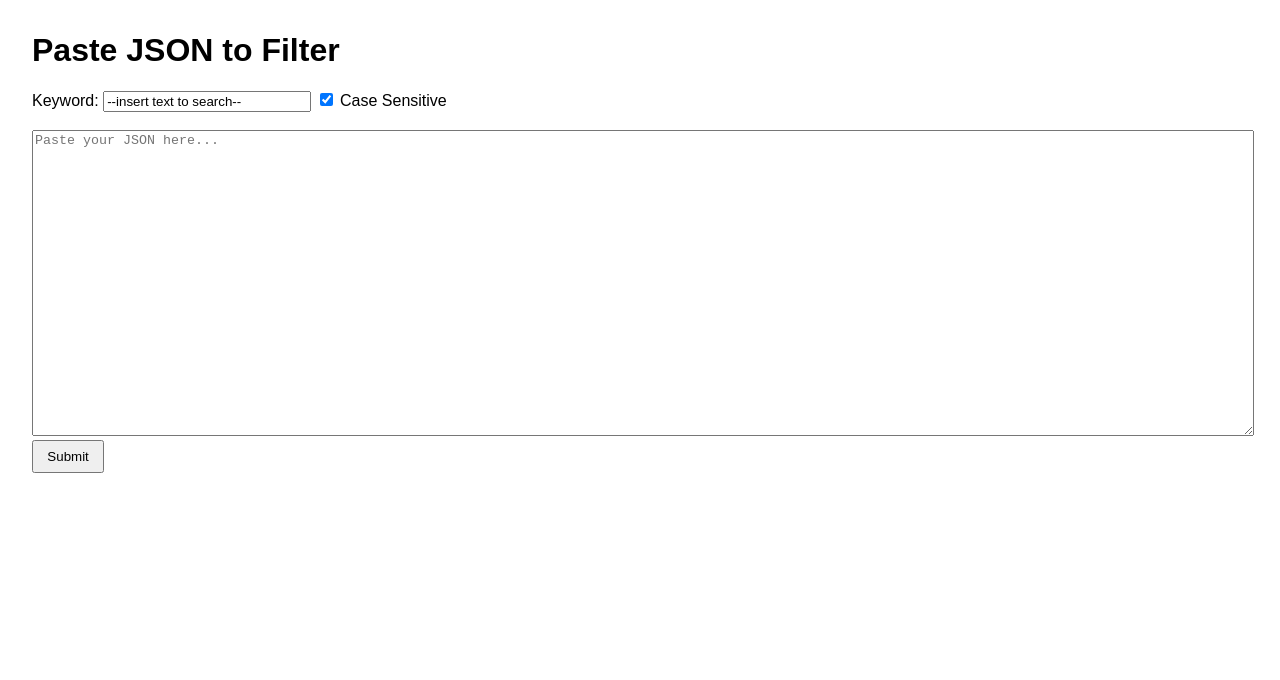
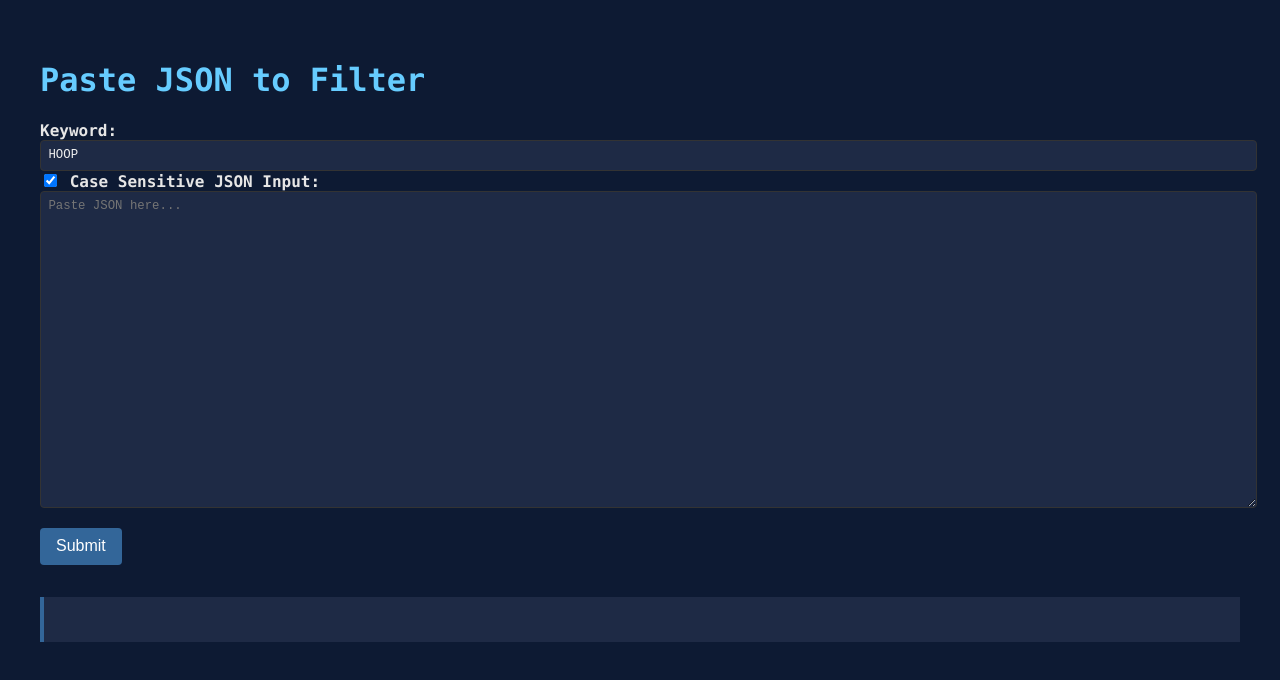
Before and after one commit to Random-User-6/e0ea04ee-965c-491f-9396-7b3ec4f12422, a website: page public/index.html in a window 1280 px wide. Drawn offline with nearby package versions, Linux system fonts and the light colour scheme.

Commit message:
Update index.html
css

```diff
--- a/public/index.html
+++ b/public/index.html
@@ -1,68 +1,124 @@
-<!doctype html>
+<!DOCTYPE html>
 <html lang="en">
 <head>
   <meta charset="UTF-8" />
-    <title>JSON Filter</title>
+  <title>JSON Keyword Parser</title>
+  <link rel="stylesheet" href="//cdnjs.cloudflare.com/ajax/libs/highlight.js/11.9.0/styles/stackoverflow-dark.min.css">
   <style>
     body {
-        font-family: sans-serif;
-        margin: 2em;
+      background-color: #0d1a33;
+      color: #e6e6e6;
+      font-family: Consolas, monospace;
+      padding: 2em;
     }
+
+    h1 {
+      color: #66ccff;
+    }
+
+    label {
+      font-weight: bold;
+    }
+
+    input[type="text"], textarea {
+      width: 100%;
+      padding: 0.6em;
+      font-family: monospace;
+      font-size: 0.95em;
+      color: #f0f0f0;
+      background-color: #1e2a45;
+      border: 1px solid #333;
+      border-radius: 4px;
+    }
+
     textarea {
-        width: 100%;
       height: 300px;
+      resize: vertical;
+      overflow: auto;
+      white-space: pre;
     }
-      input[type="text"] {
-        width: 200px;
+
+    button {
+      margin-top: 1em;
+      padding: 0.6em 1em;
+      font-size: 1em;
+      background-color: #336699;
+      color: white;
+      border: none;
+      border-radius: 4px;
+      cursor: pointer;
     }
-      button {
-        padding: 0.5em 1em;
+
+    button:hover {
+      background-color: #4477aa;
+    }
+
+    #summary {
+      margin-top: 2em;
+      background-color: #1e2a45;
+      padding: 1em;
+      white-space: pre-wrap;
+      border-left: 4px solid #336699;
+    }
+
+    .hljs {
+      background: none !important;
     }
   </style>
 </head>
 <body>
   <h1>Paste JSON to Filter</h1>
-    <label
-      >Keyword:
-      <input type="text" id="keyword" value="--insert text to search--"
-    /></label>
-    <label
-      ><input type="checkbox" id="caseSensitive" checked /> Case
-      Sensitive</label
-    >
-    <br /><br />
-    <textarea id="jsonInput" placeholder="Paste your JSON here..."></textarea>
-    <br />
+
+  <label for="keyword">Keyword:</label>
+  <input type="text" id="keyword" value="HOOP">
+
+  <label><input type="checkbox" id="caseSensitive" checked> Case Sensitive</label>
+
+  <label for="jsonInput">JSON Input:</label>
+  <textarea id="jsonInput" placeholder="Paste JSON here..."></textarea>
+
   <button onclick="submitJson()">Submit</button>
-    <!-- <pre id="summary"></pre> -->
-    <div id="summary-container">
-      <pre
-        id="summary"
-        style="font-family: monospace; white-space: pre-wrap"
-      ></pre>
-    </div>
 
+  <div id="summary"><pre><code class="json" id="highlightBox"></code></pre></div>
+
+  <script src="//cdnjs.cloudflare.com/ajax/libs/highlight.js/11.9.0/highlight.min.js"></script>
   <script>
     async function submitJson() {
-        const rawJson = document.getElementById("jsonInput").value;
-        const keyword = document.getElementById("keyword").value;
-        const caseSensitive = document.getElementById("caseSensitive").checked;
+      const rawJson = document.getElementById('jsonInput').value;
+      const keyword = document.getElementById('keyword').value;
+      const caseSensitive = document.getElementById('caseSensitive').checked;
 
       try {
-          const response = await fetch("/filter", {
-            method: "POST",
-            headers: { "Content-Type": "application/json" },
-            body: JSON.stringify({ rawJson, keyword, caseSensitive }),
+        const response = await fetch('/filter', {
+          method: 'POST',
+          headers: { 'Content-Type': 'application/json' },
+          body: JSON.stringify({ rawJson, keyword, caseSensitive })
         });
 
         const result = await response.text();
-          // document.getElementById("summary").textContent = result;
-          document.getElementById("summary").innerHTML = result;
+        const summaryBox = document.getElementById('summary');
+        const highlightBox = document.getElementById('highlightBox');
+
+        summaryBox.style.display = "block";
+        highlightBox.innerHTML = result;
+        hljs.highlightElement(highlightBox);
       } catch (err) {
-          document.getElementById("summary").textContent =
-            "Error: " + err.message;
+        document.getElementById('summary').textContent = 'Error: ' + err.message;
       }
     }
+
+    // Auto-highlight on paste
+    document.getElementById('jsonInput').addEventListener('paste', (event) => {
+      setTimeout(() => {
+        try {
+          const content = JSON.parse(document.getElementById('jsonInput').value);
+          const pretty = JSON.stringify(content, null, 2);
+          document.getElementById('jsonInput').value = pretty;
+        } catch (e) {
+          // Ignore malformed JSON
+        }
+      }, 100);
+    });
   </script>
 </body>
 </html>
```
Lines whose indentation alone changed are shown as unchanged.
